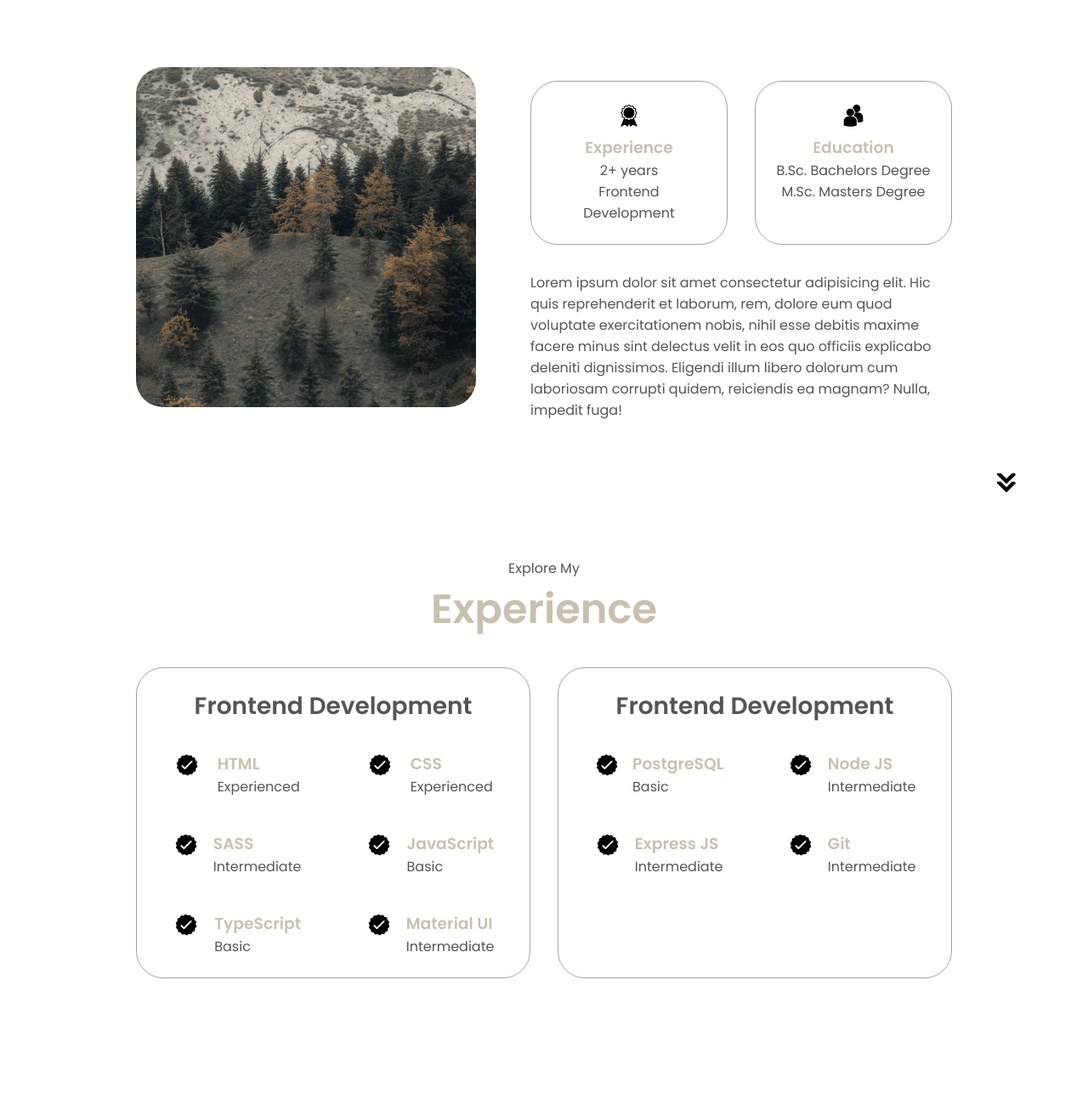
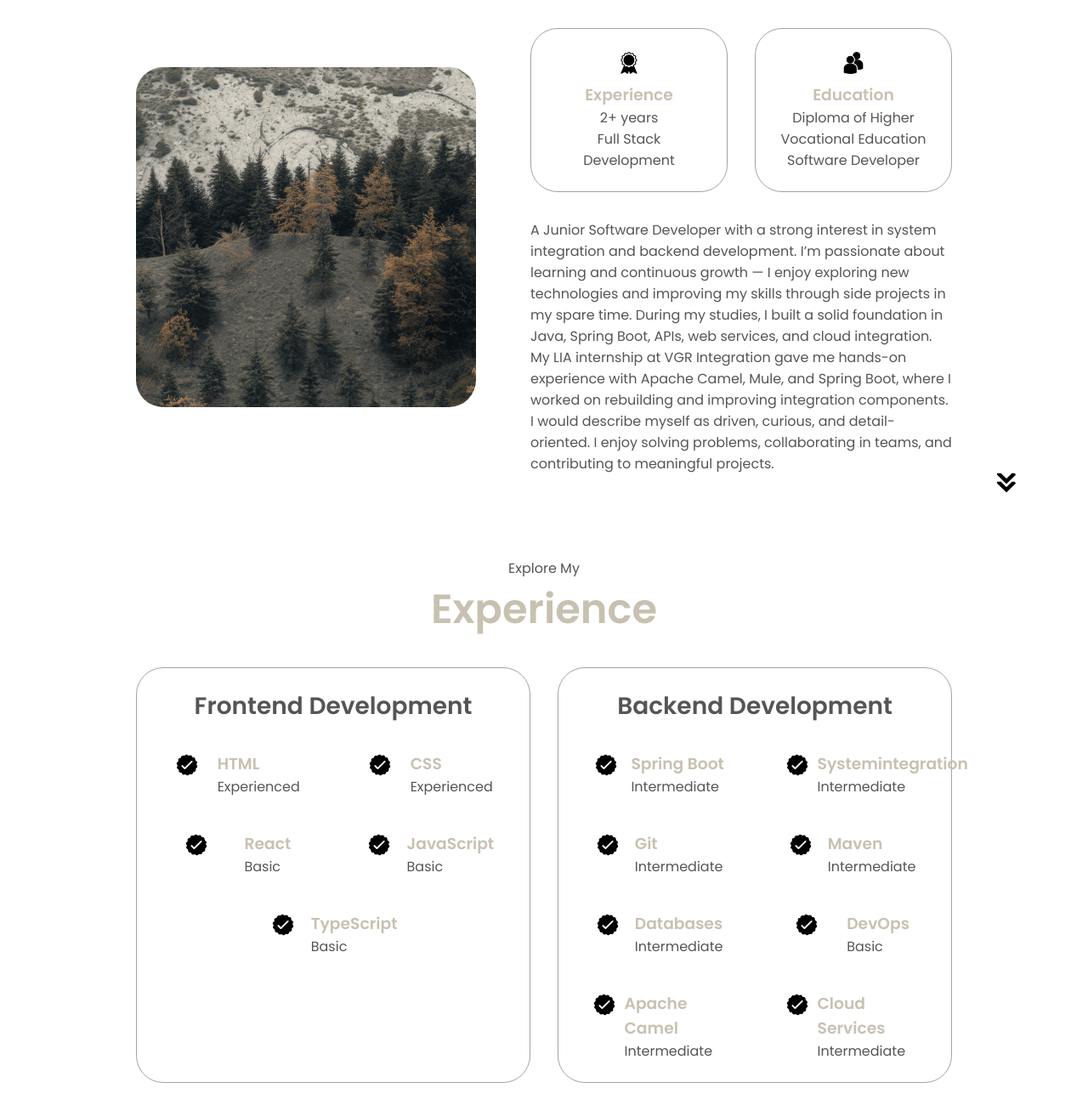
Before and after one commit to ahmadhayel/portfolio, a plain HTML site: page index.html in a window 1280 px wide. Shown: the part 920-2220 px from the top of the page at 85% size. Drawn offline with Linux system fonts and the light colour scheme.

Commit message:
edit the Copright

```diff
--- a/index.html
+++ b/index.html
@@ -54,13 +54,13 @@
             src="./assets/linkedin.png"
             alt="My LinkedIn profile"
             class="icon"
-            onclick="location.href='https://linkedin.com/'"
+            onclick="location.href='https://www.linkedin.com/in/ahmad-alhayel-3a0147195/'"
           />
           <img
             src="./assets/github.png"
             alt="My Github profile"
             class="icon"
-            onclick="location.href='https://github.com/'"
+            onclick="location.href='https://github.com/ahmadhayel'"
           />
         </div>
       </div>
@@ -85,7 +85,7 @@
                 class="icon"
               />
               <h3>Experience</h3>
-              <p>2+ years <br />Frontend Development</p>
+              <p>2+ years <br />Full Stack Development</p>
             </div>
             <div class="details-container">
               <img
@@ -94,17 +94,24 @@
                 class="icon"
               />
               <h3>Education</h3>
-              <p>B.Sc. Bachelors Degree<br />M.Sc. Masters Degree</p>
+              <p>
+                Diploma of Higher Vocational Education<br />Software Developer
+              </p>
             </div>
           </div>
           <div class="text-container">
             <p>
-              Lorem ipsum dolor sit amet consectetur adipisicing elit. Hic quis
-              reprehenderit et laborum, rem, dolore eum quod voluptate
-              exercitationem nobis, nihil esse debitis maxime facere minus sint
-              delectus velit in eos quo officiis explicabo deleniti dignissimos.
-              Eligendi illum libero dolorum cum laboriosam corrupti quidem,
-              reiciendis ea magnam? Nulla, impedit fuga!
+              A Junior Software Developer with a strong interest in system
+              integration and backend development. I’m passionate about learning
+              and continuous growth — I enjoy exploring new technologies and
+              improving my skills through side projects in my spare time. During
+              my studies, I built a solid foundation in Java, Spring Boot, APIs,
+              web services, and cloud integration. My LIA internship at VGR
+              Integration gave me hands-on experience with Apache Camel, Mule,
+              and Spring Boot, where I worked on rebuilding and improving
+              integration components. I would describe myself as driven,
+              curious, and detail-oriented. I enjoy solving problems,
+              collaborating in teams, and contributing to meaningful projects.
             </p>
           </div>
         </div>
@@ -153,8 +160,8 @@
                   class="icon"
                 />
                 <div>
-                  <h3>SASS</h3>
-                  <p>Intermediate</p>
+                  <h3>React</h3>
+                  <p>Basic</p>
                 </div>
               </article>
               <article>
@@ -179,21 +186,10 @@
                   <p>Basic</p>
                 </div>
               </article>
-              <article>
-                <img
-                  src="./assets/checkmark.png"
-                  alt="Experience icon"
-                  class="icon"
-                />
-                <div>
-                  <h3>Material UI</h3>
-                  <p>Intermediate</p>
-                </div>
-              </article>
             </div>
           </div>
           <div class="details-container">
-            <h2 class="experience-sub-title">Frontend Development</h2>
+            <h2 class="experience-sub-title">Backend Development</h2>
             <div class="article-container">
               <article>
                 <img
@@ -202,18 +198,7 @@
                   class="icon"
                 />
                 <div>
-                  <h3>PostgreSQL</h3>
-                  <p>Basic</p>
-                </div>
-              </article>
-              <article>
-                <img
-                  src="./assets/checkmark.png"
-                  alt="Experience icon"
-                  class="icon"
-                />
-                <div>
-                  <h3>Node JS</h3>
+                  <h3>Spring Boot</h3>
                   <p>Intermediate</p>
                 </div>
               </article>
@@ -224,7 +209,7 @@
                   class="icon"
                 />
                 <div>
-                  <h3>Express JS</h3>
+                  <h3>Systemintegration</h3>
                   <p>Intermediate</p>
                 </div>
               </article>
@@ -236,6 +221,61 @@
                 />
                 <div>
                   <h3>Git</h3>
+                  <p>Intermediate</p>
+                </div>
+              </article>
+              <article>
+                <img
+                  src="./assets/checkmark.png"
+                  alt="Experience icon"
+                  class="icon"
+                />
+                <div>
+                  <h3>Maven</h3>
+                  <p>Intermediate</p>
+                </div>
+              </article>
+              <article>
+                <img
+                  src="./assets/checkmark.png"
+                  alt="Experience icon"
+                  class="icon"
+                />
+                <div>
+                  <h3>Databases</h3>
+                  <p>Intermediate</p>
+                </div>
+              </article>
+              <article>
+                <img
+                  src="./assets/checkmark.png"
+                  alt="Experience icon"
+                  class="icon"
+                />
+                <div>
+                  <h3>DevOps</h3>
+                  <p>Basic</p>
+                </div>
+              </article>
+              <article>
+                <img
+                  src="./assets/checkmark.png"
+                  alt="Experience icon"
+                  class="icon"
+                />
+                <div>
+                  <h3>Apache Camel</h3>
+                  <p>Intermediate</p>
+                </div>
+              </article>
+              <article>
+                <img
+                  src="./assets/checkmark.png"
+                  alt="Experience icon"
+                  class="icon"
+                />
+                <div>
+                  <h3>Cloud Services</h3>
                   <p>Intermediate</p>
                 </div>
               </article>
@@ -346,7 +386,11 @@
             alt="Email icon"
             class="icon contact-icon email-icon"
           />
-          <p><a href="mailto:examplemail@gmail.com">Example@gmail.com</a></p>
+          <p>
+            <a href="mailto:ahmadalhayel20@gmail.com"
+              >ahmadalhayel20@gmail.com</a
+            >
+          </p>
         </div>
         <div class="contact-info-container">
           <img
@@ -354,7 +398,11 @@
             alt="LinkedIn icon"
             class="icon contact-icon"
           />
-          <p><a href="https://www.linkedin.com">LinkedIn</a></p>
+          <p>
+            <a href="https://www.linkedin.com/in/ahmad-alhayel-3a0147195/"
+              >LinkedIn</a
+            >
+          </p>
         </div>
       </div>
     </section>
@@ -369,7 +417,7 @@
           </ul>
         </div>
       </nav>
-      <p>Copyright &#169; 2023 John Doe. All Rights Reserved.</p>
+      <p>Copyright &#169; 2025 Ahmad Alhayel. All Rights Reserved.</p>
     </footer>
     <script src="script.js"></script>
   </body>
```
